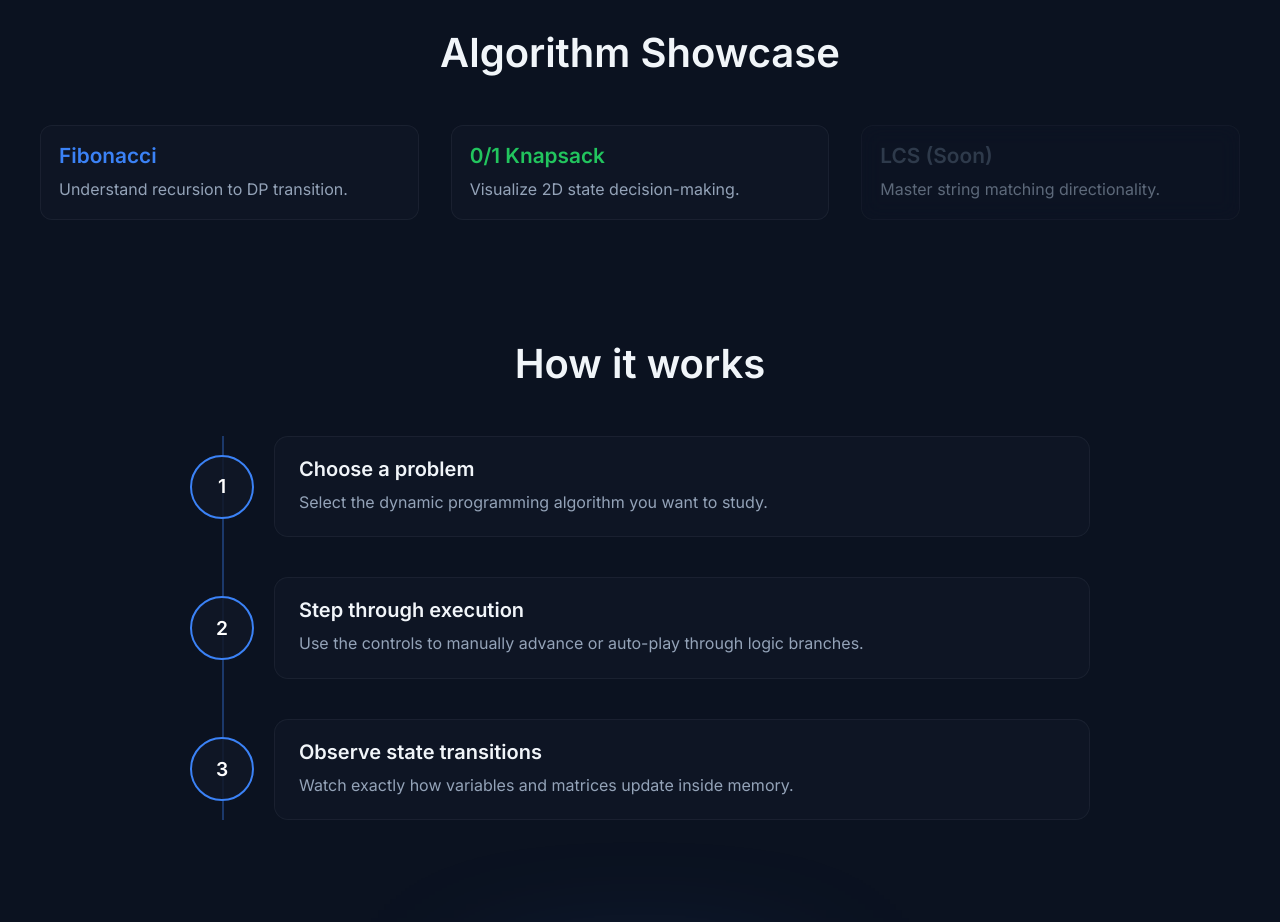
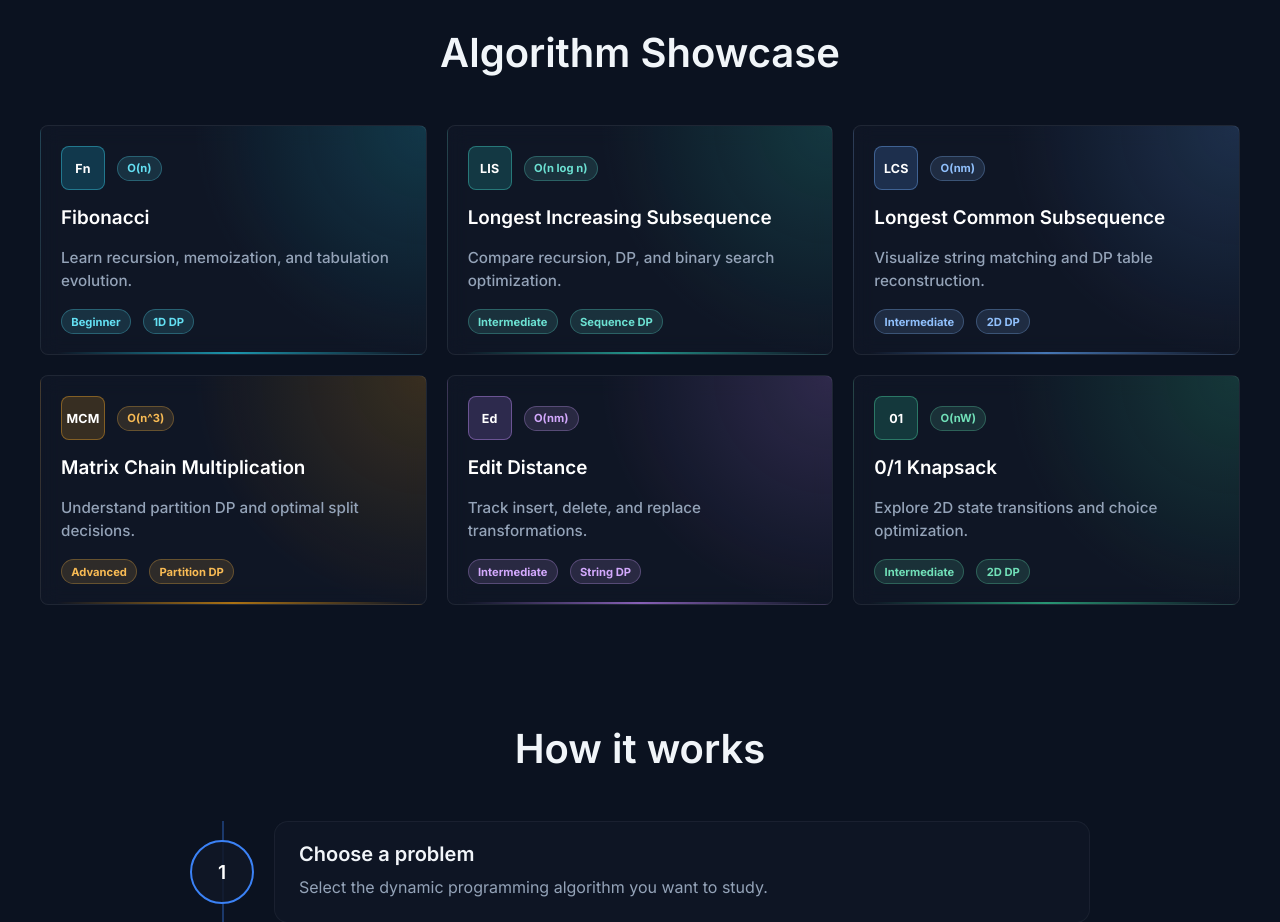
Before and after one commit to sunidhii1103/DP-STUDIO, a React (Vite) app: page / in a window 1280 px wide. Shown: the part 1200-2122 px from the top of the page. Built offline with nearby package versions, Linux system fonts and the light colour scheme.

Commit message:
implemented and improved mobile responsiveness

```diff
--- a/src/components/panels/CodePanel.tsx
+++ b/src/components/panels/CodePanel.tsx
@@ -7,7 +7,7 @@ interface CodePanelProps {
 
 export const CodePanel: React.FC<CodePanelProps> = ({ code, activeLine }) => {
   return (
-    <div style={{
+    <div className="algorithm-code-panel" style={{
       backgroundColor: '#0d1117', /* Very dark VS Code like bg */
       borderLeft: '1px solid var(--color-border)',
       height: '100%',
@@ -26,7 +26,7 @@ export const CodePanel: React.FC<CodePanelProps> = ({ code, activeLine }) => {
       }}>
         Algorithm Code
       </div>
-      <div style={{ padding: '1rem 0', overflowY: 'auto', flex: 1 }}>
+      <div className="algorithm-code-scroll" style={{ padding: '1rem 0', overflowY: 'auto', flex: 1 }}>
         {code.map((line, index) => {
           const lineNumber = index + 1;
           const isActive = lineNumber === activeLine;
--- a/src/constants/algorithmShowcase.ts
+++ b/src/constants/algorithmShowcase.ts
@@ -5,9 +5,10 @@ export type AlgorithmShowcaseItem = {
   name: string;
   tagline: string;
   pattern: string;
+  level: 'Beginner' | 'Intermediate' | 'Advanced';
   complexity: string;
   compareSupported: boolean;
-  accent: 'recursive' | 'dp' | 'optimized';
+  accent: 'fibonacci' | 'lis' | 'lcs' | 'mcm' | 'edit-distance' | 'knapsack';
   icon: string;
   launchParams: Record<string, string>;
 };
@@ -16,72 +17,78 @@ export const algorithmShowcase: AlgorithmShowcaseItem[] = [
   {
     id: 'fibonacci',
     name: 'Fibonacci',
-    tagline: 'Understand recursion, memoization, and tabulation.',
+    tagline: 'Learn recursion, memoization, and tabulation evolution.',
     pattern: '1D DP',
+    level: 'Beginner',
     complexity: 'O(n)',
     compareSupported: true,
-    accent: 'recursive',
+    accent: 'fibonacci',
     icon: 'Fn',
     launchParams: { n: '7' },
   },
   {
-    id: 'knapsack',
-    name: '0/1 Knapsack',
-    tagline: 'Visualize 2D state decision-making.',
-    pattern: '2D DP',
-    complexity: 'O(nW)',
+    id: 'lis',
+    name: 'Longest Increasing Subsequence',
+    tagline: 'Compare recursion, DP, and binary search optimization.',
+    pattern: 'Sequence DP',
+    level: 'Intermediate',
+    complexity: 'O(n log n)',
     compareSupported: true,
-    accent: 'dp',
-    icon: '01',
-    launchParams: { capacity: '5' },
+    accent: 'lis',
+    icon: 'LIS',
+    launchParams: { values: '10,9,2,5,3,7,101,18' },
   },
   {
     id: 'lcs',
-    name: 'LCS',
-    tagline: 'Explore string matching and reconstruction paths.',
-    pattern: 'String DP',
+    name: 'Longest Common Subsequence',
+    tagline: 'Visualize string matching and DP table reconstruction.',
+    pattern: '2D DP',
+    level: 'Intermediate',
     complexity: 'O(nm)',
     compareSupported: true,
-    accent: 'dp',
-    icon: 'Ab',
+    accent: 'lcs',
+    icon: 'LCS',
     launchParams: { s1: 'ABCBDAB', s2: 'BDCAB' },
-  },
-  {
-    id: 'lis',
-    name: 'LIS',
-    tagline: 'See subsequence optimization evolve from O(n^2) to O(n log n).',
-    pattern: 'Sequence DP',
-    complexity: 'O(n^2)',
-    compareSupported: true,
-    accent: 'optimized',
-    icon: 'Sq',
-    launchParams: { values: '10,9,2,5,3,7,101,18' },
   },
   {
     id: 'mcm',
     name: 'Matrix Chain Multiplication',
-    tagline: 'Learn interval DP and optimal parenthesization.',
-    pattern: 'Interval DP',
+    tagline: 'Understand partition DP and optimal split decisions.',
+    pattern: 'Partition DP',
+    level: 'Advanced',
     complexity: 'O(n^3)',
     compareSupported: true,
-    accent: 'optimized',
-    icon: 'Mx',
+    accent: 'mcm',
+    icon: 'MCM',
     launchParams: { dimensions: '10,30,5,60' },
   },
   {
     id: 'edit-distance',
     name: 'Edit Distance',
-    tagline: 'Visualize insert, delete, and replace operations.',
-    pattern: 'Edit Distance DP',
+    tagline: 'Track insert, delete, and replace transformations.',
+    pattern: 'String DP',
+    level: 'Intermediate',
     complexity: 'O(nm)',
     compareSupported: true,
-    accent: 'dp',
+    accent: 'edit-distance',
     icon: 'Ed',
     launchParams: { s1: 'horse', s2: 'ros' },
   },
+  {
+    id: 'knapsack',
+    name: '0/1 Knapsack',
+    tagline: 'Explore 2D state transitions and choice optimization.',
+    pattern: '2D DP',
+    level: 'Intermediate',
+    complexity: 'O(nW)',
+    compareSupported: true,
+    accent: 'knapsack',
+    icon: '01',
+    launchParams: { capacity: '5' },
+  },
 ];
 
-export const supportedPatterns = ['1D DP', '2D DP', 'String DP', 'Interval DP', 'Sequence DP'];
+export const supportedPatterns = ['1D DP', '2D DP', 'String DP', 'Partition DP', 'Sequence DP'];
 
 export function getAlgorithmShowcaseItem(id: AlgorithmId) {
   return algorithmShowcase.find((item) => item.id === id);
--- a/src/pages/LandingPage.tsx
+++ b/src/pages/LandingPage.tsx
@@ -1,6 +1,8 @@
 import React, { useEffect, useState } from 'react';
 import { useNavigate } from 'react-router-dom';
 import { useInView } from '../hooks/useInView';
+import { algorithmShowcase } from '../constants/algorithmShowcase';
+import type { AlgorithmShowcaseItem } from '../constants/algorithmShowcase';
 
 interface FeatureCardProps {
   children: React.ReactNode;
@@ -30,13 +32,14 @@ const FadeInSection: React.FC<{ children: React.ReactNode }> = ({ children }) =>
   );
 };
 
+const demoSteps = [
+  { table: [0, 1, 1, 2, 3], active: 2 },
+  { table: [0, 1, 1, 2, 3], active: 3 },
+  { table: [0, 1, 1, 2, 3], active: 4 },
+];
+
 const InteractiveDemo = () => {
   const [stepIndex, setStepIndex] = useState(0);
-  const demoSteps = [
-    { table: [0,1,1,2,3], active: 2 },
-    { table: [0,1,1,2,3], active: 3 },
-    { table: [0,1,1,2,3], active: 4 },
-  ];
 
   useEffect(() => {
     const id = setInterval(() => {
@@ -47,8 +50,8 @@ const InteractiveDemo = () => {
 
   return (
     <div className="demo-container" style={{ display: 'flex', gap: '8px', justifyContent: 'center' }}>
-      {demoSteps[stepIndex].table.map((val, idx) => (
-        <div key={idx} className={`demo-cell ${idx === demoSteps[stepIndex].active ? 'active' : ''}`}>
+      {demoSteps[stepIndex]!.table.map((val, idx) => (
+        <div key={idx} className={`demo-cell ${idx === demoSteps[stepIndex]!.active ? 'active' : ''}`}>
           {val}
         </div>
       ))}
@@ -58,11 +61,12 @@ const InteractiveDemo = () => {
 
 export const LandingPage: React.FC = () => {
   const navigate = useNavigate();
-  const [loaded, setLoaded] = useState(false);
+  const loaded = true;
 
-  useEffect(() => {
-    setLoaded(true);
-  }, []);
+  const launchAlgorithm = (item: AlgorithmShowcaseItem) => {
+    const params = new URLSearchParams({ algo: item.id, ...item.launchParams });
+    navigate(`/visualizer?${params.toString()}`);
+  };
 
   return (
     <div style={{ minHeight: '100vh', display: 'flex', flexDirection: 'column', color: 'var(--color-text-primary)', position: 'relative', overflowX: 'hidden' }}>
@@ -143,18 +147,26 @@ export const LandingPage: React.FC = () => {
             <div className="container">
               <h2 style={{ fontSize: '2.5rem', textAlign: 'center', margin: '0 0 3rem 0' }}>Algorithm Showcase</h2>
               <div className="algo-grid">
-                <div className="algo-card">
-                  <h3 style={{ color: 'var(--color-accent-primary)', margin: '0 0 0.5rem 0', fontSize: '1.3rem' }}>Fibonacci</h3>
-                  <p style={{ color: 'var(--color-text-secondary)', fontSize: '1rem', lineHeight: 1.5, margin: 0 }}>Understand recursion to DP transition.</p>
-                </div>
-                <div className="algo-card">
-                  <h3 style={{ color: 'var(--color-success)', margin: '0 0 0.5rem 0', fontSize: '1.3rem' }}>0/1 Knapsack</h3>
-                  <p style={{ color: 'var(--color-text-secondary)', fontSize: '1rem', lineHeight: 1.5, margin: 0 }}>Visualize 2D state decision-making.</p>
-                </div>
-                <div className="algo-card" style={{ opacity: 0.6 }}>
-                  <h3 style={{ color: 'var(--color-text-muted)', margin: '0 0 0.5rem 0', fontSize: '1.3rem' }}>LCS (Soon)</h3>
-                  <p style={{ color: 'var(--color-text-secondary)', fontSize: '1rem', lineHeight: 1.5, margin: 0 }}>Master string matching directionality.</p>
-                </div>
+                {algorithmShowcase.map((item) => (
+                  <button
+                    key={item.id}
+                    type="button"
+                    className={`algo-card algo-card--${item.accent}`}
+                    onClick={() => launchAlgorithm(item)}
+                    aria-label={`Open ${item.name} visualizer`}
+                  >
+                    <div className="algo-card-topline">
+                      <span className="algo-icon">{item.icon}</span>
+                      <span className="algo-complexity">{item.complexity}</span>
+                    </div>
+                    <h3>{item.name}</h3>
+                    <p>{item.tagline}</p>
+                    <div className="algo-badges">
+                      <span>{item.level}</span>
+                      <span>{item.pattern}</span>
+                    </div>
+                  </button>
+                ))}
               </div>
             </div>
           </section>
--- a/src/pages/VisualizerPage.tsx
+++ b/src/pages/VisualizerPage.tsx
@@ -29,6 +29,12 @@ const readStoredValue = (key: string) => {
 };
 
 const readStoredAlgorithm = (): AlgorithmSelection => {
+  const queryAlgo = typeof window === 'undefined'
+    ? null
+    : new URLSearchParams(window.location.search).get('algo');
+  if (queryAlgo && ['fibonacci', 'knapsack', 'lcs', 'edit-distance', 'mcm', 'lis'].includes(queryAlgo)) {
+    return queryAlgo as AlgorithmSelection;
+  }
   const stored = readStoredValue('dpstudio:lastAlgorithm') as AlgorithmSelection | null;
   return stored && ['fibonacci', 'knapsack', 'lcs', 'edit-distance', 'mcm', 'lis'].includes(stored) ? stored : 'fibonacci';
 };
@@ -36,6 +42,17 @@ const readStoredAlgorithm = (): AlgorithmSelection => {
 const readStoredSpeed = (): Speed => {
   const stored = readStoredValue('dpstudio:preferredSpeed') as Speed | null;
   return stored && ['Slow', 'Medium', 'Fast'].includes(stored) ? stored : 'Medium';
+};
+
+const readQueryValue = (key: string, fallback: string) => {
+  if (typeof window === 'undefined') return fallback;
+  return new URLSearchParams(window.location.search).get(key) ?? fallback;
+};
+
+const readQueryNumber = (key: string, fallback: number) => {
+  const raw = readQueryValue(key, String(fallback));
+  const value = Number(raw);
+  return Number.isFinite(value) ? value : fallback;
 };
 
 const safeText = (value: unknown, fallback = '-'): string => {
@@ -121,12 +138,12 @@ export const VisualizerPage: React.FC = () => {
   const [mode, setMode] = useState<Mode>('single');
   const [learningMode, setLearningMode] = useState(() => readStoredValue('dpstudio:learningMode') === 'true');
   const [algo, setAlgo] = useState<AlgorithmSelection>(() => readStoredAlgorithm());
-  const [fibN, setFibN] = useState(5);
-  const [knapCapacity, setKnapCapacity] = useState(5);
-  const [lcsS1, setLcsS1] = useState('ABCBDAB');
-  const [lcsS2, setLcsS2] = useState('BDCAB');
-  const [mcmDimensions, setMcmDimensions] = useState('10,30,5,60');
-  const [lisArray, setLisArray] = useState('10,9,2,5,3,7,101,18');
+  const [fibN, setFibN] = useState(() => readQueryNumber('n', 5));
+  const [knapCapacity, setKnapCapacity] = useState(() => readQueryNumber('capacity', 5));
+  const [lcsS1, setLcsS1] = useState(() => readQueryValue('s1', 'ABCBDAB'));
+  const [lcsS2, setLcsS2] = useState(() => readQueryValue('s2', 'BDCAB'));
+  const [mcmDimensions, setMcmDimensions] = useState(() => readQueryValue('dimensions', '10,30,5,60'));
+  const [lisArray, setLisArray] = useState(() => readQueryValue('values', '10,9,2,5,3,7,101,18'));
   // eslint-disable-next-line @typescript-eslint/no-unused-vars
   const [knapItems, _setKnapItems] = useState([
     { weight: 2, value: 3, label: 'A' },
--- a/src/styles/index.css
+++ b/src/styles/index.css
@@ -384,6 +384,62 @@ button:disabled {
   height: calc(100vh - 140px);
   gap: 16px;
   align-items: stretch;
+}
+
+.comparison-container-responsive {
+  display: flex;
+  flex-direction: row;
+  height: 100%;
+}
+
+.comparison-column {
+  flex: 1;
+  display: flex;
+  flex-direction: column;
+  gap: 12px;
+  min-width: 0;
+  background: var(--color-bg-secondary);
+  border: 1px solid var(--color-border);
+  border-radius: 8px;
+  padding: 12px;
+}
+
+.comparison-column-header h3 {
+  margin: 0;
+  color: var(--color-text-primary);
+  text-align: center;
+  font-size: 1.1rem;
+}
+
+.comparison-column-content {
+  display: flex;
+  flex-direction: column;
+  gap: 12px;
+  flex: 1;
+  overflow: hidden;
+}
+
+.sync-warning {
+  padding: 0.5rem;
+  background-color: rgba(245, 158, 11, 0.05);
+  color: var(--color-text-secondary);
+  border-radius: 4px;
+  border: 1px solid rgba(245, 158, 11, 0.1);
+  font-size: 0.8rem;
+  text-align: center;
+}
+
+.code-panel-header {
+  background: var(--color-bg-tertiary);
+  padding: 8px 12px;
+  border-bottom: 1px solid var(--color-border);
+}
+
+.code-panel-title {
+  color: var(--color-text-secondary);
+  font-weight: bold;
+  font-size: 0.85rem;
+  text-transform: uppercase;
 }
 
 /* MCM Dedicated Compare Mode */
@@ -1567,29 +1623,107 @@ body::before {
 .algo-grid {
   display: grid;
   grid-template-columns: repeat(3, 1fr);
-  gap: 2rem;
+  gap: 1.25rem;
   width: 100%;
 }
 
-@media (max-width: 768px) {
-  .algo-grid {
-    grid-template-columns: 1fr;
-  }
-}
-
 .algo-card {
-  background: rgba(17,24,39,0.7);
+  --algo-accent: #60a5fa;
+  position: relative;
+  min-height: 230px;
+  width: 100%;
+  text-align: left;
+  color: inherit;
+  cursor: pointer;
+  background:
+    radial-gradient(circle at top right, color-mix(in srgb, var(--algo-accent) 18%, transparent), transparent 52%),
+    rgba(17,24,39,0.72);
   backdrop-filter: blur(10px);
-  padding: 18px;
-  border-radius: 12px;
-  border: 1px solid rgba(255,255,255,0.05);
-  transition: all 0.25s ease;
+  padding: 1.25rem;
+  border-radius: 8px;
+  border: 1px solid rgba(255,255,255,0.07);
+  display: flex;
+  flex-direction: column;
+  justify-content: space-between;
+  gap: 1rem;
+  overflow: hidden;
+  transition: transform 0.22s ease, box-shadow 0.22s ease, border-color 0.22s ease, background 0.22s ease;
+}
+
+.algo-card::after {
+  content: "";
+  position: absolute;
+  inset: auto 1rem 0 1rem;
+  height: 2px;
+  border-radius: 999px;
+  background: linear-gradient(90deg, transparent, var(--algo-accent), transparent);
+  opacity: 0.68;
 }
 
 .algo-card:hover {
-  transform: translateY(-6px) scale(1.02);
-  box-shadow: 0 15px 35px rgba(0,0,0,0.5);
-  border-color: rgba(59,130,246,0.4);
+  transform: translateY(-6px) scale(1.015);
+  box-shadow: 0 18px 40px rgba(0,0,0,0.5), 0 0 24px color-mix(in srgb, var(--algo-accent) 22%, transparent);
+  border-color: color-mix(in srgb, var(--algo-accent) 45%, rgba(255,255,255,0.08));
+}
+
+.algo-card:focus-visible {
+  outline: 2px solid var(--algo-accent);
+  outline-offset: 3px;
+}
+
+.algo-card--fibonacci { --algo-accent: #22d3ee; }
+.algo-card--lis { --algo-accent: #2dd4bf; }
+.algo-card--lcs { --algo-accent: #60a5fa; }
+.algo-card--edit-distance { --algo-accent: #c084fc; }
+.algo-card--mcm { --algo-accent: #f59e0b; }
+.algo-card--knapsack { --algo-accent: #34d399; }
+
+.algo-card-topline,
+.algo-badges {
+  display: flex;
+  align-items: center;
+  justify-content: space-between;
+  gap: 0.75rem;
+  flex-wrap: wrap;
+}
+
+.algo-icon {
+  width: 44px;
+  height: 44px;
+  border-radius: 8px;
+  display: grid;
+  place-items: center;
+  color: white;
+  background: color-mix(in srgb, var(--algo-accent) 18%, rgba(15, 23, 42, 0.92));
+  border: 1px solid color-mix(in srgb, var(--algo-accent) 35%, rgba(255,255,255,0.08));
+  font-size: 0.78rem;
+  font-weight: 900;
+  letter-spacing: 0.02em;
+}
+
+.algo-complexity,
+.algo-badges span {
+  border-radius: 999px;
+  font-size: 0.7rem;
+  font-weight: 850;
+  color: color-mix(in srgb, var(--algo-accent) 70%, white);
+  background: color-mix(in srgb, var(--algo-accent) 10%, rgba(255,255,255,0.04));
+  border: 1px solid color-mix(in srgb, var(--algo-accent) 22%, rgba(255,255,255,0.08));
+  padding: 0.28rem 0.58rem;
+}
+
+.algo-card h3 {
+  color: white;
+  margin: 0;
+  font-size: 1.18rem;
+  line-height: 1.2;
+}
+
+.algo-card p {
+  color: var(--color-text-secondary);
+  font-size: 0.95rem;
+  line-height: 1.55;
+  margin: 0;
 }
 
 .compare-preview img {
@@ -1622,3 +1756,196 @@ button:hover {
   opacity: 1;
   transform: translateY(0);
 }
+
+.desktop-resizable-layout {
+  display: flex;
+}
+
+.responsive-stacked-layout {
+  display: none;
+}
+
+.algorithm-code-scroll {
+  overflow-x: auto;
+}
+
+.algorithm-code-scroll .code-line {
+  min-width: max-content;
+}
+
+@media (max-width: 1023px) {
+  .algo-grid {
+    grid-template-columns: repeat(2, minmax(0, 1fr));
+  }
+}
+
+@media (max-width: 767px) {
+  .app-header {
+    padding: 0.75rem !important;
+    align-items: stretch !important;
+  }
+
+  .app-header-title,
+  .app-header-controls,
+  .app-header-inputs {
+    width: 100%;
+    flex-wrap: wrap;
+  }
+
+  .app-header-title {
+    align-items: flex-start !important;
+  }
+
+  .app-header-title > span {
+    width: 100%;
+    font-size: 0.78rem;
+    overflow-wrap: anywhere;
+  }
+
+  .app-header-controls,
+  .app-header-inputs {
+    gap: 0.5rem !important;
+  }
+
+  .app-header-controls > *,
+  .app-header-inputs > *,
+  .app-header input,
+  .app-header select {
+    flex: 1 1 100%;
+    width: 100% !important;
+    min-height: 42px;
+  }
+
+  .app-header button {
+    min-height: 42px;
+    padding: 0.42rem 0.75rem !important;
+    font-size: 0.86rem;
+  }
+
+  .app-playback-toolbar {
+    position: sticky;
+    bottom: 0;
+    justify-content: center !important;
+    padding: 0.6rem !important;
+    box-shadow: 0 -14px 30px rgba(0, 0, 0, 0.24);
+  }
+
+  .app-playback-toolbar > div {
+    width: 100%;
+    justify-content: center;
+    flex-wrap: wrap;
+    gap: 0.45rem !important;
+  }
+
+  .app-playback-toolbar button {
+    min-height: 40px;
+    padding: 0.42rem 0.78rem !important;
+    font-size: 0.84rem;
+  }
+
+  .app-playback-toolbar span {
+    flex: 1 1 100%;
+    margin-left: 0 !important;
+    text-align: center;
+    font-size: 0.78rem;
+  }
+
+  .desktop-resizable-layout {
+    display: none !important;
+  }
+
+  .responsive-stacked-layout {
+    display: flex;
+    flex-direction: column;
+    gap: 0.85rem;
+    height: 100%;
+    width: 100%;
+    overflow: auto;
+    padding: 0.75rem;
+    box-sizing: border-box;
+  }
+
+  .responsive-visual-panel,
+  .responsive-code-panel {
+    width: 100%;
+    min-width: 0;
+    border-radius: 8px;
+    overflow: hidden;
+  }
+
+  .responsive-visual-panel {
+    min-height: 420px;
+  }
+
+  .responsive-code-panel {
+    min-height: 360px;
+  }
+
+  .visual-comparison,
+  .panel-content {
+    flex-direction: column;
+  }
+
+  .visual-panel,
+  .code-panel {
+    width: 100%;
+    min-width: 0;
+  }
+
+  .algorithm-code-panel {
+    border-left: 0 !important;
+    border-radius: 8px;
+  }
+
+  .algorithm-code-scroll {
+    overflow: auto !important;
+    -webkit-overflow-scrolling: touch;
+  }
+
+  .algorithm-code-scroll .code-line span {
+    font-size: 0.78rem !important;
+  }
+
+  .algo-grid {
+    grid-template-columns: 1fr;
+  }
+
+  .algo-card {
+    min-height: 190px;
+    padding: 1rem;
+  }
+
+  .hero-title {
+    font-size: 2.45rem !important;
+  }
+
+  .section {
+    padding: 56px 16px;
+  }
+
+  /* Fix for Mobile Compare Layout - Swipeable Columns */
+  .comparison-container-responsive,
+  .mcm-compare-grid,
+  .lis-compare-grid {
+    display: flex !important;
+    flex-direction: row !important;
+    overflow-x: auto !important;
+    scroll-snap-type: x mandatory;
+    -webkit-overflow-scrolling: touch;
+    gap: 16px;
+    padding-bottom: 12px;
+  }
+
+  .comparison-column,
+  .mcm-compare-grid > *,
+  .lis-compare-grid > * {
+    flex: 0 0 90% !important;
+    scroll-snap-align: center;
+    max-width: 90vw;
+  }
+
+  /* Make sure internal content scrolls instead of being clipped */
+  .comparison-column-content {
+    overflow-y: auto;
+  }
+}
```
Also changed, not shown: src/components/layout/ResizableLayout.tsx (+12 -1 lines), src/components/panels/ComparisonPanel.tsx (+32 -38 lines).
